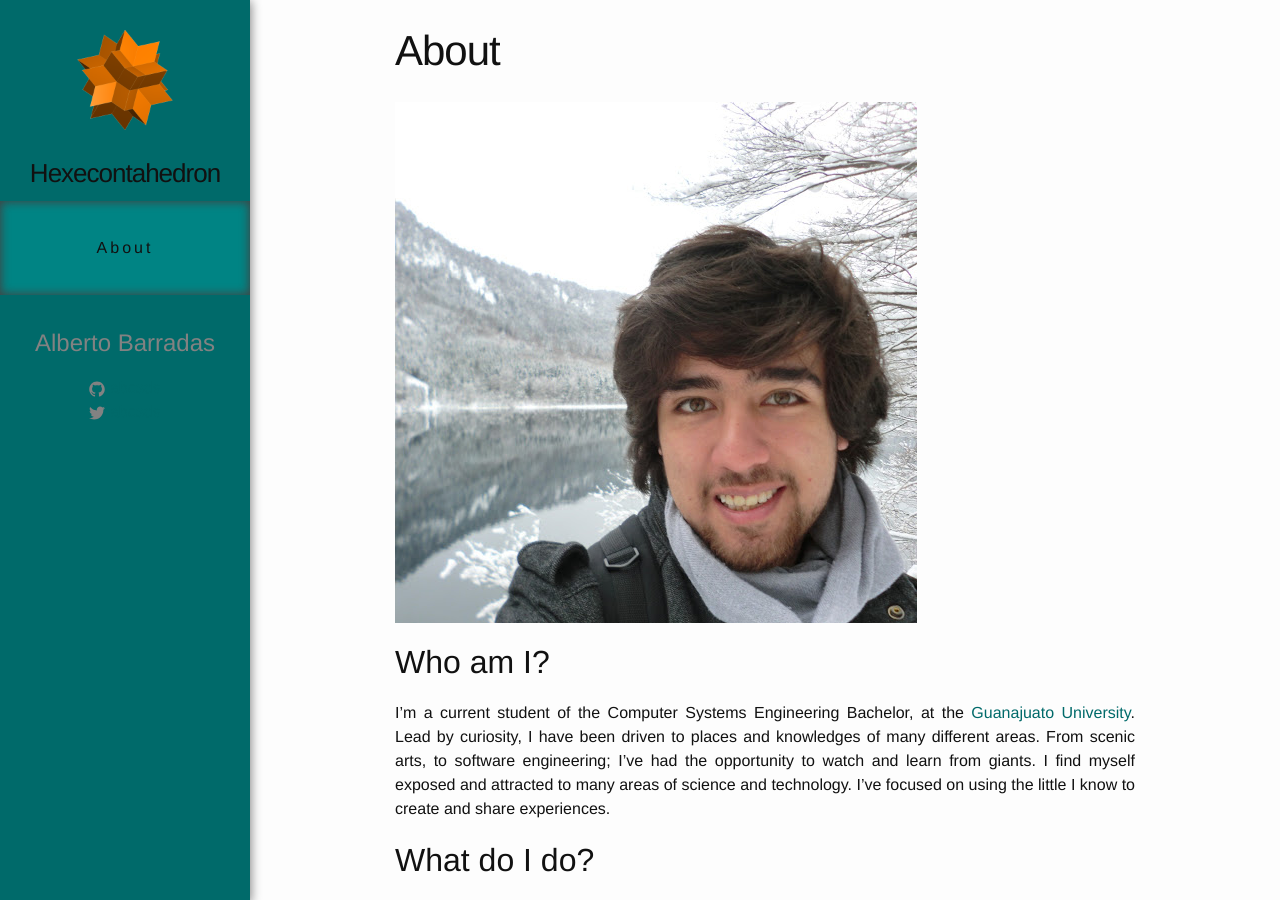
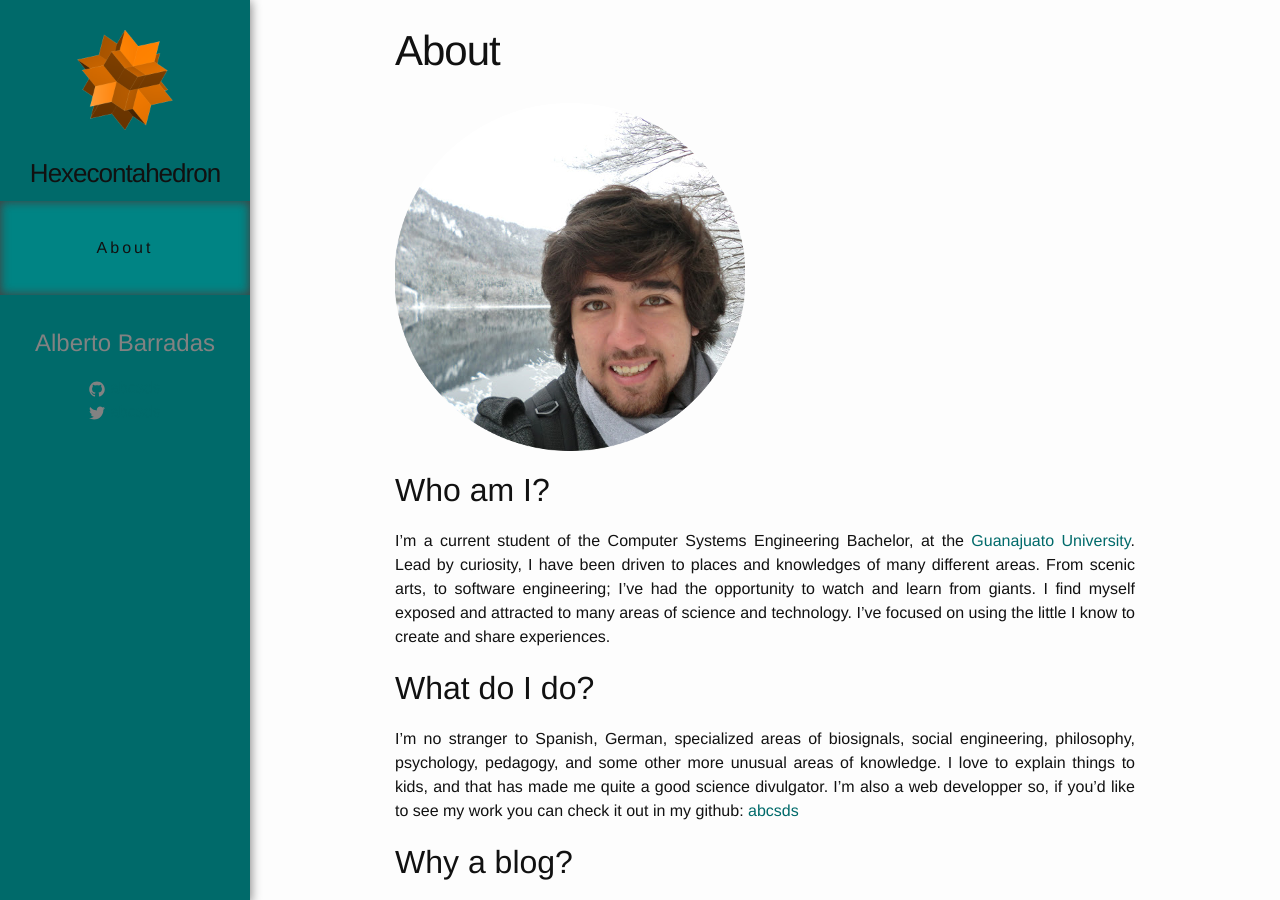
Before and after one commit to abcsds/hexecontahedron, a Jekyll site: the page built from about.md, in a window 1280 px wide and 900 px high. Built offline with Jekyll 4.4.1, drawn with Linux system fonts in a browser that asks for light colours.

Commit message:
Update about img

```diff
--- a/about.md
+++ b/about.md
@@ -3,7 +3,8 @@ layout: page
 title: About
 permalink: /about/
 ---
-![Me](/app/img/Profile.jpg)
+
+![Me](/app/img/profile.png)
 
 ## Who am I?
 I'm a current student of the Computer Systems Engineering Bachelor, at the [Guanajuato University][fimee]. Lead by curiosity, I have been driven to places and knowledges of many different areas. From scenic arts, to software engineering; I’ve had the opportunity to watch and learn from giants. I find myself exposed and attracted to many areas of science and technology. I've focused on using the little I know to create and share experiences.
@@ -20,7 +21,7 @@ As you can see in the footer; the content of this page is protected under Creati
 <a rel="license" href="http://creativecommons.org/licenses/by-nc-sa/3.0/"><img alt="Creative Commons License" style="border-width:0" src="https://i.creativecommons.org/l/by-nc-sa/3.0/88x31.png" /></a>
 ## So... why the name?
 A [Rhombic Hexecontahedron][hexe] is a 60-sided stellation of a rhombic triacontahedron (I know, it's super clear now!). Just picture a star-like figure where every spike is formed by three [golden rhombi][rhombi]. It is one of my favorite shapes, and has much more than physical beauty to offer. It looks a bit like this:
-![Rhombic Hexecontahedron](/app/img/hexecontahedron.png)
+![Rhombic Hexecontahedron](/app/img/hexe-small.png)
 
 [fimee]: http://www.ingenierias.ugto.mx/DI/estructura/
 [github]: https://github.com/abcsds
```
Also changed, not shown: app/img/hexe-small.png (added), app/img/profile.jpg (renamed from app/img/Profile.jpg), app/img/profile.png (added).
